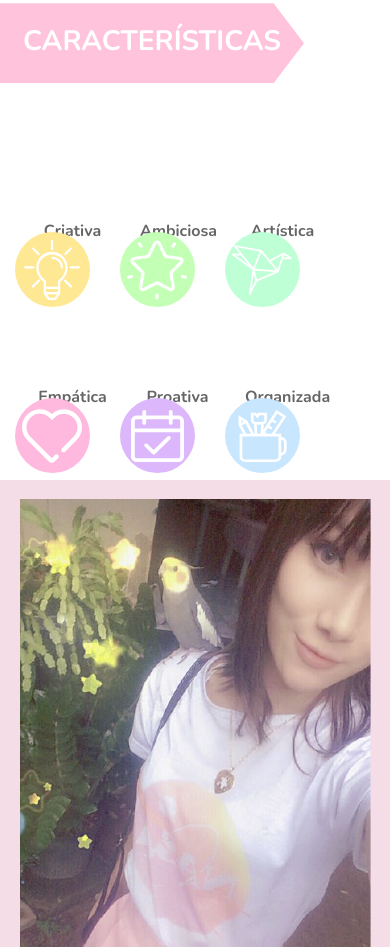
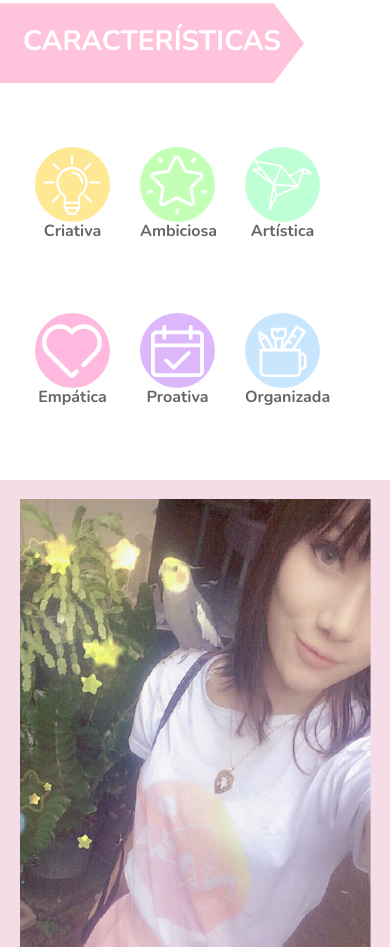
Before and after one commit to SaraIwazawa/saraiwazawa.github.io, a plain HTML site: page index.html in a window 390 px wide. Shown: the part 1267-2214 px from the top of the page. Drawn offline with nearby package versions, Linux system fonts and the light colour scheme.

Commit message:
Update styles.css

```diff
--- a/styles.css
+++ b/styles.css
@@ -322,7 +322,7 @@
 
 }
 @media only screen and (max-width: 460px){
-	.bolinha{
+	#habilidades .bolinha{
 		transform: translate(-20px,85px);
 	}
 }
```
